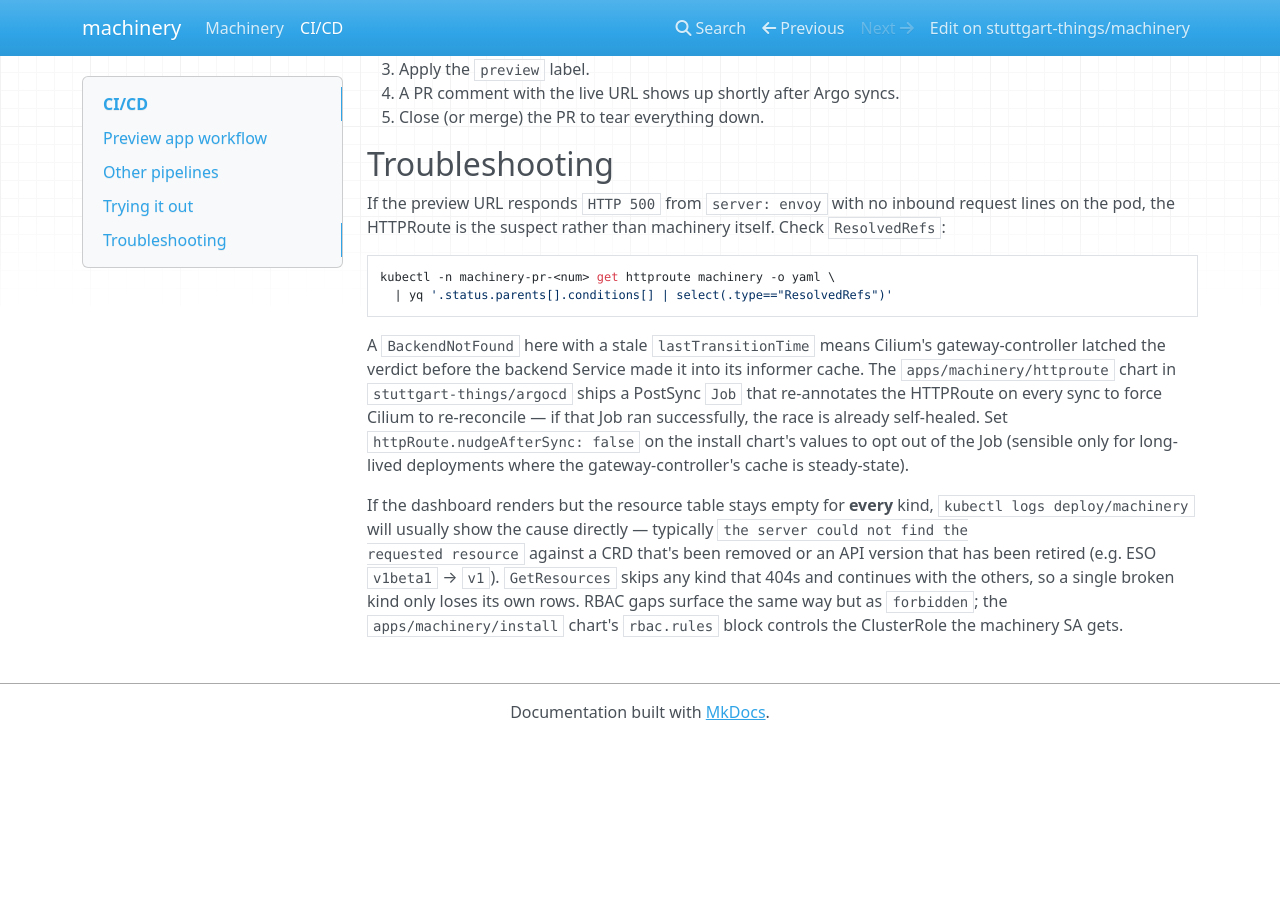
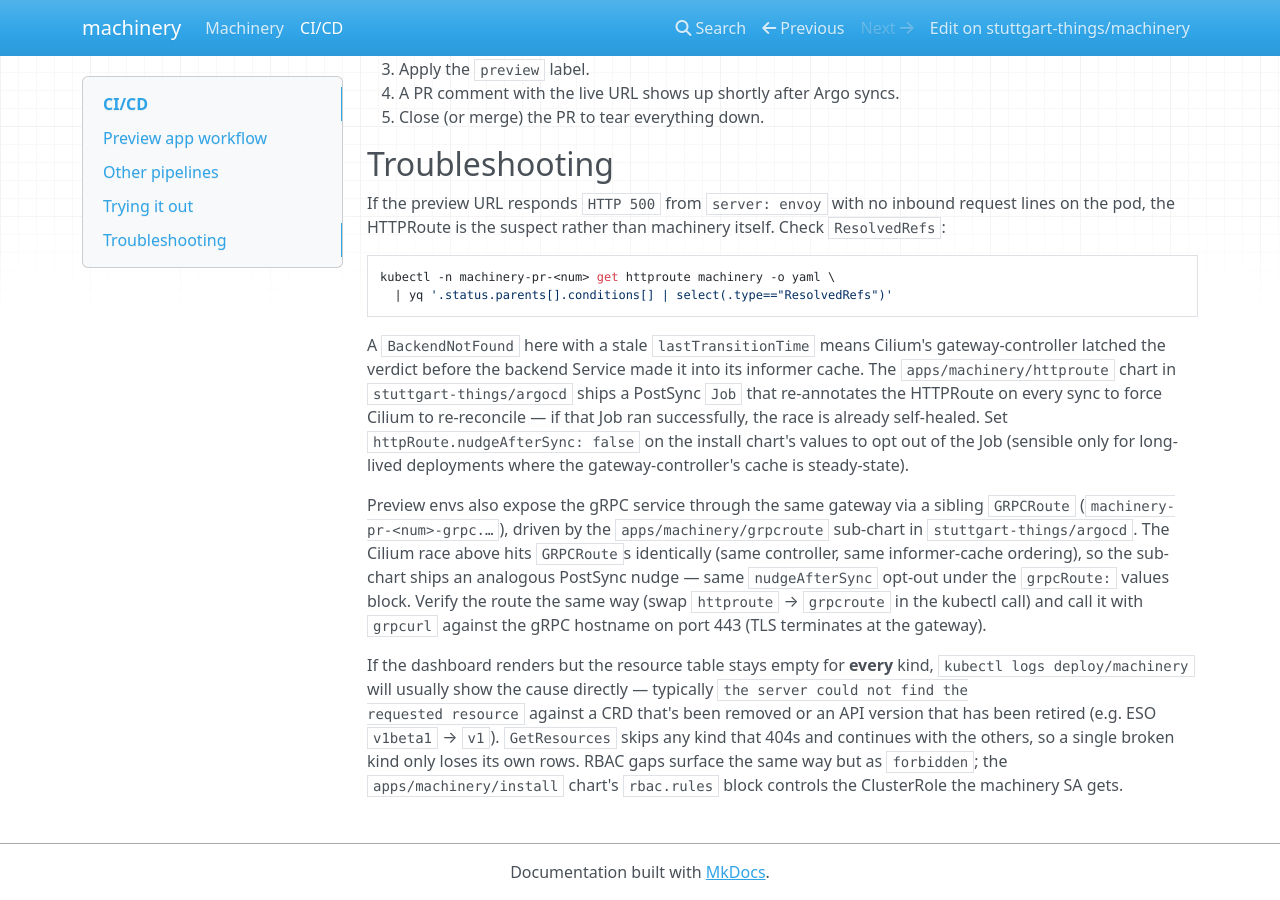
Before and after one commit to stuttgart-things/machinery, an MkDocs documentation site: the page built from docs/ci-cd.md, in a window 1280 px wide and 900 px high, scrolled down 2315 px. Built offline with MkDocs 1.6.1, drawn with Linux system fonts in a browser that asks for light colours; nearby versions of some CDN libraries; before the commit the page ends 3055 px from its top, so only the background shows below that.

Commit message:
docs: note GRPCRoute support alongside HTTPRoute
README features line and the CI/CD preview-env troubleshooting section
now reference the GRPCRoute that machinery#68 + argocd#161 add to
preview envs. The Cilium nudge story applies identically (same
controller, same race), so the troubleshooting recipe carries over.

Co-Authored-By: Claude Opus 4.7 (1M context) <noreply@anthropic.com>

```diff
--- a/docs/ci-cd.md
+++ b/docs/ci-cd.md
@@ -138,6 +138,16 @@ race is already self-healed. Set
 opt out of the Job (sensible only for long-lived deployments where
 the gateway-controller's cache is steady-state).
 
+Preview envs also expose the gRPC service through the same gateway
+via a sibling `GRPCRoute` (`machinery-pr-<num>-grpc.…`), driven by
+the `apps/machinery/grpcroute` sub-chart in `stuttgart-things/argocd`.
+The Cilium race above hits `GRPCRoute`s identically (same controller,
+same informer-cache ordering), so the sub-chart ships an analogous
+PostSync nudge — same `nudgeAfterSync` opt-out under the `grpcRoute:`
+values block. Verify the route the same way (swap `httproute` →
+`grpcroute` in the kubectl call) and call it with `grpcurl` against
+the gRPC hostname on port 443 (TLS terminates at the gateway).
+
 If the dashboard renders but the resource table stays empty for
 **every** kind, `kubectl logs deploy/machinery` will usually show
 the cause directly — typically `the server could not find the
```
Also changed, not shown: README.md (+1 -1 lines).
